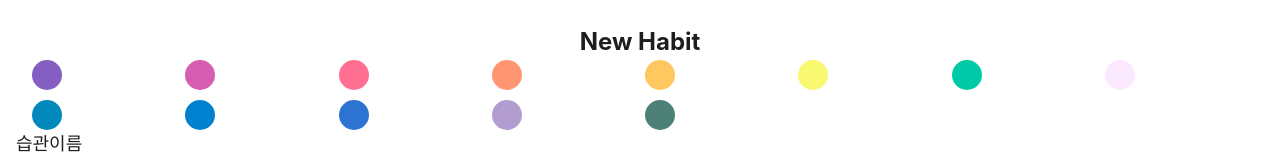
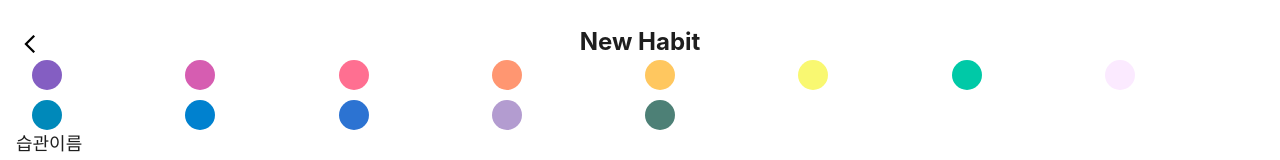
Before and after one commit to woo5ni-developer/daily-habit, a React (Create React App) app: page /set in a window 1280 px wide. Shown: the top 160 px of the page. Built offline with nearby package versions, Linux system fonts and the light colour scheme.

Commit message:
backbutton 스타일링 완료

```diff
--- a/src/components/BackButton.tsx
+++ b/src/components/BackButton.tsx
@@ -6,9 +6,14 @@ const BackButton: FC = () => {
   const goBack = (): void => {
     navigate(-1)
   }
+  const buttonBackgroundStyle = {
+    backgroundImage: 'url("./images/arrow-left.png")',
+    backgroundSize: '100% 100%',
+  }
   return (
     <button
-      className="absolute px-[24px] py-[35px] top-0 left-0 w-[11px] h-[18px] block"
+      style={buttonBackgroundStyle}
+      className="absolute top-[33px] left-[19px] w-[22px] h-[22px] block"
       onClick={goBack}>
       <span className="overflow-hidden inline-block relative z-[-1] border-0 w-px h-px">
         뒤로가기
```
Also changed, not shown: public/images/arrow-left.png.
